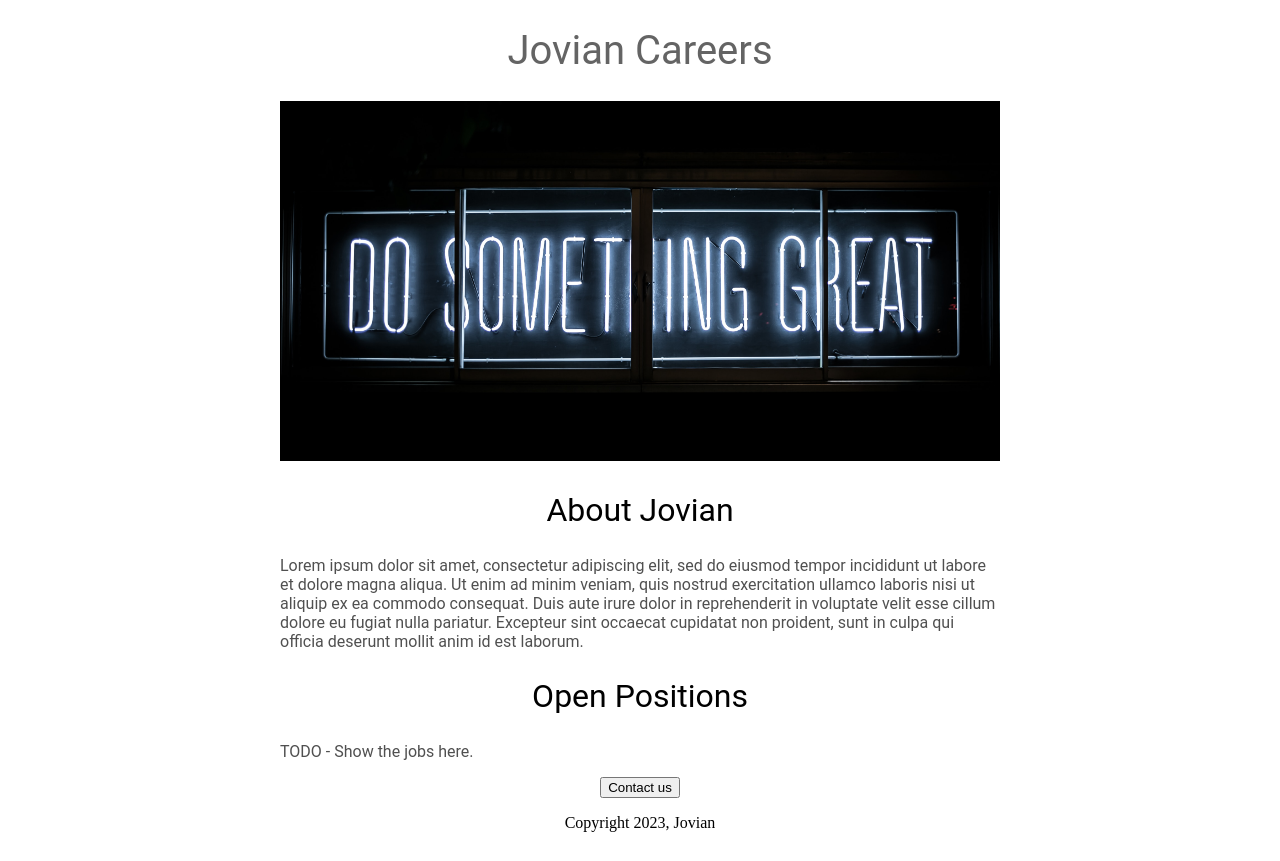
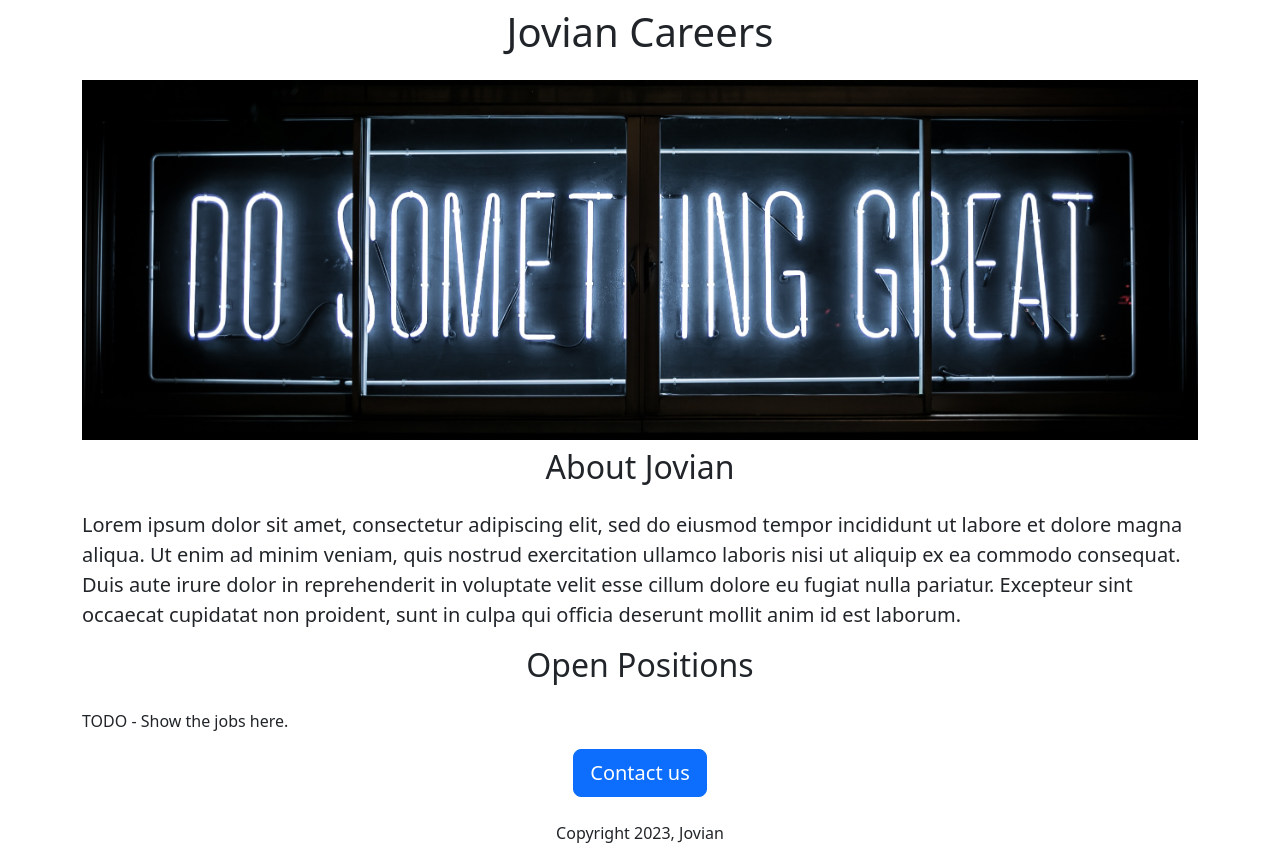
Before and after one commit to jeandossantos/Careers-website-with-flask, a Flask app: page / in a window 1280 px wide. Before the commit the page ends 832 px from the top, so only its background shows below. Run offline with Flask 3, Linux system fonts and the light colour scheme.

Commit message:
add bootstrap to project

```diff
--- a/templates/home.html
+++ b/templates/home.html
@@ -1,66 +1,36 @@
 <!DOCTYPE html>
 <html>
   <head>
+    <meta charset="utf-8">
+      <meta name="viewport" content="width=device-width, initial-scale=1">
+      <link href="https://cdn.jsdelivr.net/npm/bootstrap@5.3.2/dist/css/bootstrap.min.css" rel="stylesheet" integrity="sha384-T3c6CoIi6uLrA9TneNEoa7RxnatzjcDSCmG1MXxSR1GAsXEV/Dwwykc2MPK8M2HN" crossorigin="anonymous">
+    </head>
     <title>Home - Coreers Jovian</title>
      <style>
-      h1 {
-        font-size: 40px;
-        font-family: Roboto;
-        font-weight: normal;
-        color: rgb(100, 100, 100);
-        text-align: center;
-      }
-
        #banner {
+         height: 360px;
          width: 100%;
-        height: 360px;
          object-fit: cover;
-      }
-
-      h2 {
-        font-family: Roboto;
-        font-size: 32px;
-        font-weight: normal;
-        color: rgb(100)100, 100);
-        text-align: center;
-      }
-
-      .body-text {
-        font-family: Roboto;
-        color: rgb(80, 80, 80);
-      }
-
-      #container {
-        max-width: 720px;
-        margin: 0 auto;
-      }
-
-
-      .contact-us-button {
-        display: flex;
-        flex-direction: column;
-        justify-content: center;
-        align-items: center;
        }
      </style>
   </head>
   <body>
-    <div id="container">
-      <h1>Jovian Careers</h1>
+    <div class="container">
+      <h1 class="text-center mt-2 mb-4">Jovian Careers</h1>
 
-      <img id="banner" src="static/banner.jpg" height="320">
+      <img id="banner" class="img-fluid"  src="static/banner.jpg" height="320">
 
-      <h2>About Jovian</h2>
+      <h2 class="text-center mt-2 mb-4">About Jovian</h2>
 
-      <p class="body-text">Lorem ipsum dolor sit amet, consectetur adipiscing elit, sed do eiusmod tempor incididunt ut labore et dolore magna aliqua. Ut enim ad minim veniam, quis nostrud exercitation ullamco laboris nisi ut aliquip ex ea commodo consequat. Duis aute irure dolor in reprehenderit in voluptate velit esse cillum dolore eu fugiat nulla pariatur. Excepteur sint occaecat cupidatat non proident, sunt in culpa qui officia deserunt mollit anim id est laborum.</p>
+      <p class="lead" >Lorem ipsum dolor sit amet, consectetur adipiscing elit, sed do eiusmod tempor incididunt ut labore et dolore magna aliqua. Ut enim ad minim veniam, quis nostrud exercitation ullamco laboris nisi ut aliquip ex ea commodo consequat. Duis aute irure dolor in reprehenderit in voluptate velit esse cillum dolore eu fugiat nulla pariatur. Excepteur sint occaecat cupidatat non proident, sunt in culpa qui officia deserunt mollit anim id est laborum.</p>
 
-      <h2>Open Positions</h2>
+      <h2 class="text-center mt-2 mb-4">Open Positions</h2>
 
-      <p class="body-text">TODO - Show the jobs here.</p>
+      <p  >TODO - Show the jobs here.</p>
 
-      <div class="contact-us-button">
-          <button>Contact us</button>
-          <p>Copyright 2023, Jovian</p>
+      <div class="text-center">
+          <button class="btn btn-primary btn-lg">Contact us</button>
+          <p class="mt-4">Copyright 2023, Jovian</p>
       </div>
     </div>
   </body>
```
Lines whose indentation alone changed are shown as unchanged.
